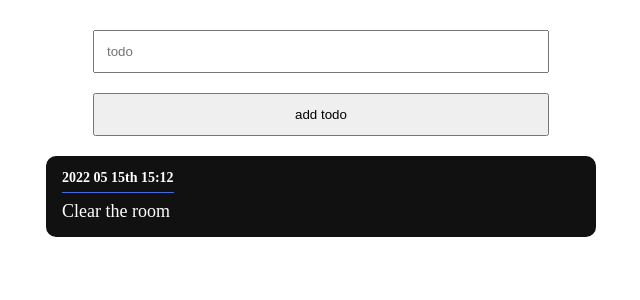
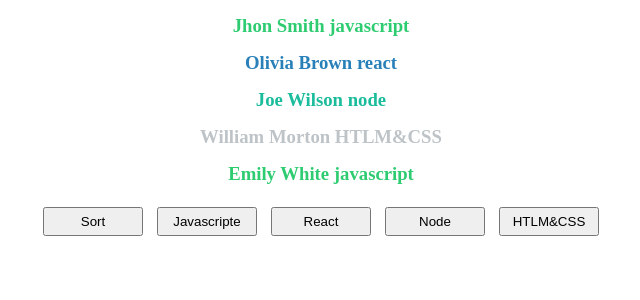
Before and after one commit to BrownEdgar/React_developers, a React (Vite) app: page / in a window 1280 px wide. Shown: the top 300 px of the page, without its empty margins (319-959 px from the left). Built offline with nearby package versions, Linux system fonts and the light colour scheme.

Commit message:
fix code style

```diff
--- a/src/components/Ani/classNames/App.jsx
+++ b/src/components/Ani/classNames/App.jsx
@@ -6,35 +6,35 @@ import "./App.css"
 export default function App() {
 	const [users, setUsers] = useState([
 		{
-        id:1,
+			id: 1,
 			firstName: "Jhon",
 			lastName: "Smith",
 			registredDate: moment(),
 			language: "javascript"
 		},
 		{
-        id:2,
+			id: 2,
 			firstName: "Olivia",
 			lastName: "Brown",
 			registredDate: moment().subtract(10, 'days'),
 			language: "react"
 		},
 		{
-         id:3,
+			id: 3,
 			firstName: "Joe",
 			lastName: "Wilson",
 			registredDate: moment().subtract(1, 'months'),
 			language: "node"
 		},
 		{
-        id:4,
+			id: 4,
 			firstName: "William",
 			lastName: "Morton",
 			registredDate: moment().subtract(18, 'days'),
 			language: "HTLM&CSS"
 		},
 		{
-        id:5,
+			id: 5,
 			firstName: "Emily",
 			lastName: "White",
 			registredDate: moment().subtract(1, 'days'),
@@ -42,17 +42,33 @@ export default function App() {
 		},
 	])
 
-    const sorteUsers = () =>{
-        const sort = users.toSorted((a, b) => a.registredDate - b.registredDate )
+	const sorteUsers = () => {
+		const sort = users.toSorted((a, b) => a.registredDate - b.registredDate)
 		setUsers(sort)
 	}
 
-    const filterUsers = (lang) =>{
-        const filtered = [ ...users].filter(user => user.language === lang);
+	const filterUsers = (lang) => {
+		const filtered = users.filter(user => user.language === lang);
 	}
 	return (
 		<div className='wrap'>
-        {users.map(user => <h3 key={user.id} className={user.language === "HTLM&CSS" ? "html" : user.language}>{user.firstName} {user.lastName} {user.language}</h3>)}
+			{users.map(user => {
+				return (
+					<h3
+						key={user.id}
+						className={user.language === "HTLM&CSS"
+							? "html"
+							: user.language}
+					>
+						{user.firstName}
+						{" "}
+						{user.lastName}
+						{" "}
+						{user.language}
+					</h3>
+				)
+			}
+			)}
 			<button onClick={() => sorteUsers()}>Sort</button>
 			<button onClick={() => filterUsers("Javascripte")}>Javascripte</button>
 			<button onClick={() => filterUsers("React")}>React</button>
--- a/src/main.jsx
+++ b/src/main.jsx
@@ -1,6 +1,6 @@
 import React from 'react'
 import ReactDOM from 'react-dom/client'
-import App from './components/Edgar/moment/App'
+import App from './components/Ani/classNames/App'
 import { BrowserRouter as Router } from 'react-router-dom'
 import './index.css'
 
```
Lines whose indentation alone changed are shown as unchanged.
